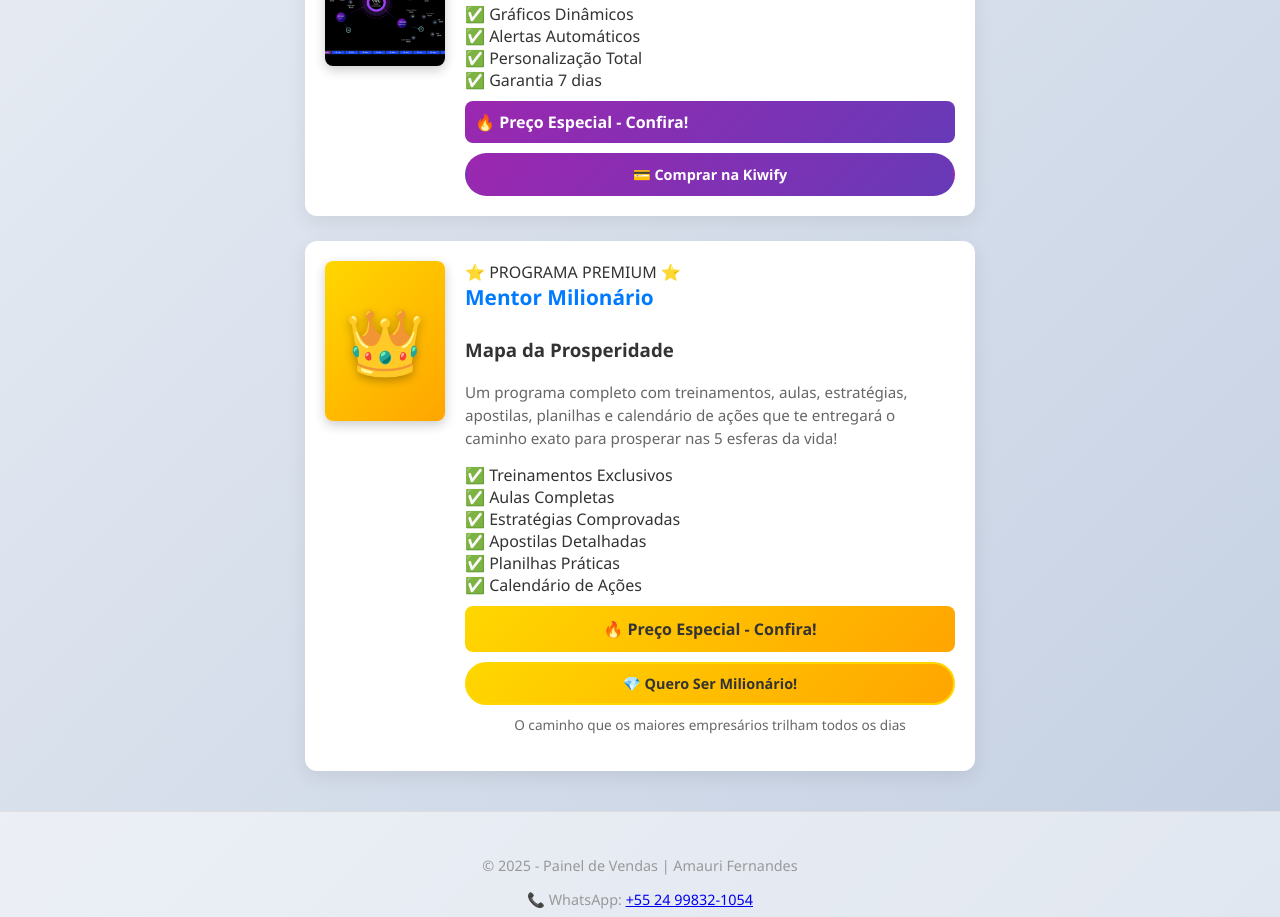
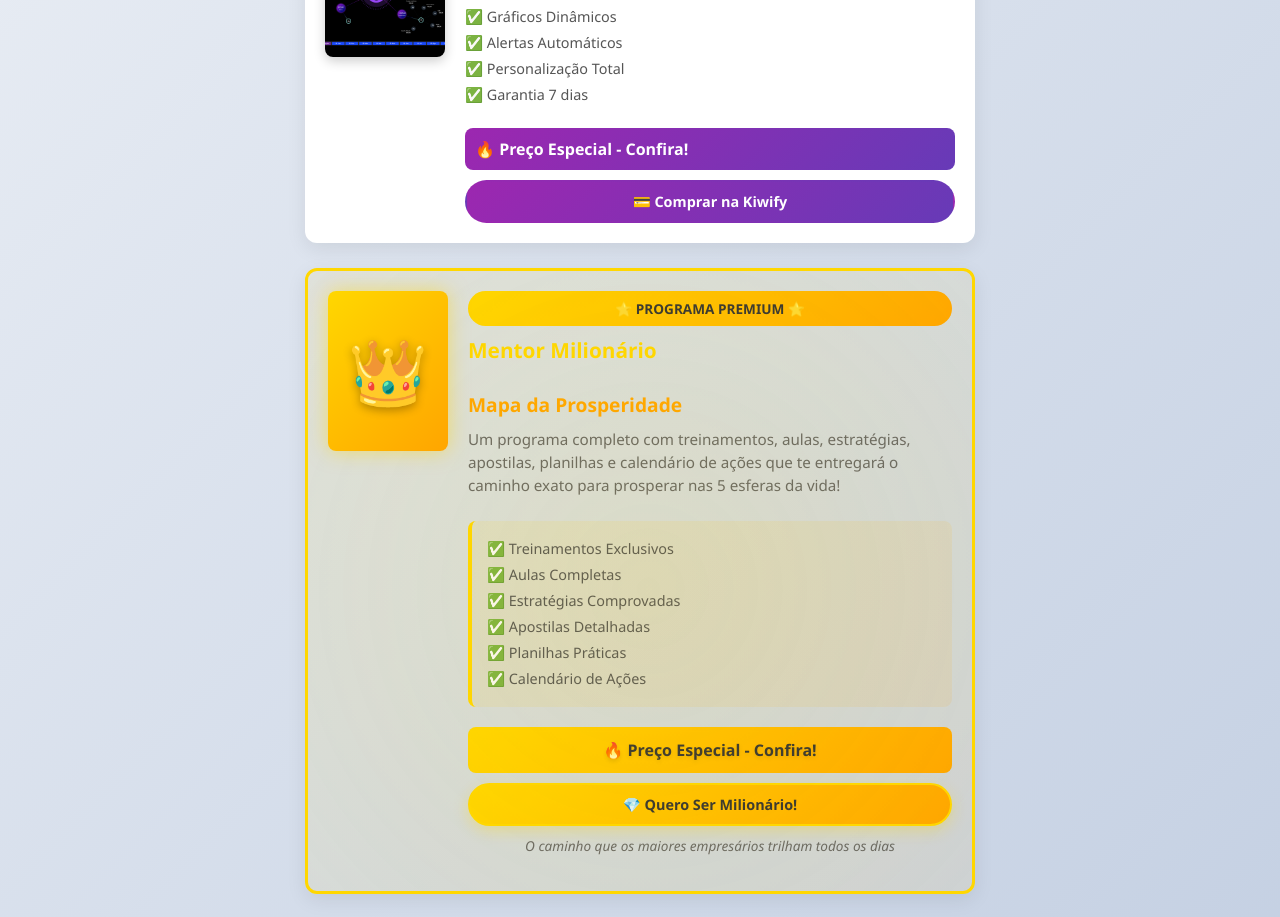
Before and after one commit to amaurifernandes5108/painel-de-vendas, a plain HTML site: page index.html in a window 1280 px wide. Shown: the part 1043-1960 px from the top of the page. Drawn offline with Linux system fonts and the light colour scheme.

Commit message:
Update style.css

```diff
--- a/style.css
+++ b/style.css
@@ -40,6 +40,28 @@ body {
     font-weight: 300;
 }
 
+/* 2.5 TAGLINE COM GRADIENTE PREMIUM */
+.header-tagline {
+    text-align: center;
+    font-size: 1.15em;
+    font-weight: 600;
+    margin-top: 15px;
+    line-height: 1.6;
+    letter-spacing: 0.5px;
+    animation: fadeInDown 0.8s ease-out;
+}
+
+.header-tagline p {
+    background: linear-gradient(135deg, #FFD700 0%, #667eea 50%, #764ba2 100%);
+    -webkit-background-clip: text;
+    -webkit-text-fill-color: transparent;
+    background-clip: text;
+    text-shadow: 0 2px 4px rgba(0, 0, 0, 0.1);
+    margin: 0;
+    padding: 0;
+    font-style: italic;
+}
+
 /* 3. CATÁLOGO PRINCIPAL */
 .catalog-container {
     max-width: 700px;
@@ -63,6 +85,90 @@ body {
 .ebook-item:hover {
     transform: translateY(-5px);
     box-shadow: 0 12px 30px rgba(0, 0, 0, 0.15);
+}
+
+/* PREMIUM CARD */
+.premium-card {
+    border: 3px solid #FFD700 !important;
+    background: linear-gradient(135deg, rgba(255, 215, 0, 0.05) 0%, rgba(255, 165, 0, 0.05) 100%) !important;
+    position: relative;
+    overflow: hidden;
+}
+
+.premium-card::before {
+    content: '';
+    position: absolute;
+    top: -50%;
+    right: -50%;
+    width: 200%;
+    height: 200%;
+    background: radial-gradient(circle, rgba(255, 215, 0, 0.1) 0%, transparent 70%);
+    animation: shine 3s infinite;
+}
+
+@keyframes shine {
+    0%, 100% {
+        transform: translate(0, 0);
+    }
+    50% {
+        transform: translate(20px, 20px);
+    }
+}
+
+.premium-badge {
+    position: relative;
+    box-shadow: 0 0 20px rgba(255, 215, 0, 0.5) !important;
+}
+
+.premium-label {
+    background: linear-gradient(135deg, #FFD700 0%, #FFA500 100%);
+    color: #333;
+    padding: 8px 15px;
+    border-radius: 20px;
+    display: inline-block;
+    font-weight: 700;
+    font-size: 0.85em;
+    margin-bottom: 10px;
+    text-align: center;
+    width: 100%;
+}
+
+.premium-card h2 {
+    color: #FFD700 !important;
+    font-size: 1.5em;
+    font-weight: 700;
+}
+
+.premium-card h3 {
+    color: #FFA500;
+    font-size: 1.2em;
+    margin-bottom: 10px;
+    font-weight: 600;
+}
+
+.premium-features {
+    background: linear-gradient(135deg, rgba(255, 215, 0, 0.1) 0%, rgba(255, 165, 0, 0.1) 100%);
+    padding: 15px;
+    border-radius: 8px;
+    border-left: 4px solid #FFD700;
+}
+
+.premium-price {
+    text-shadow: 0 2px 4px rgba(0, 0, 0, 0.1) !important;
+}
+
+.premium-button {
+    box-shadow: 0 5px 15px rgba(255, 215, 0, 0.3) !important;
+    transition: all 0.3s ease !important;
+}
+
+.premium-button:hover {
+    transform: scale(1.05) !important;
+    box-shadow: 0 10px 25px rgba(255, 215, 0, 0.5) !important;
+}
+
+.premium-footer {
+    font-style: italic;
 }
 
 /* CAPA DO E-BOOK */
@@ -104,6 +210,20 @@ body {
     color: #666;
 }
 
+/* FEATURES */
+.ebook-features {
+    font-size: 0.9em;
+    color: #555;
+    margin: 10px 0;
+    line-height: 1.8;
+}
+
+/* PREÇO */
+.ebook-price {
+    margin: 10px 0;
+    font-weight: bold;
+}
+
 /* BOTÃO DE ACESSO */
 .access-button {
     display: inline-block;
@@ -139,6 +259,16 @@ body {
     color: #999;
     background-color: rgba(255, 255, 255, 0.5);
     margin-top: 40px;
+}
+
+.app-footer a {
+    color: #007bff;
+    text-decoration: none;
+    font-weight: 600;
+}
+
+.app-footer a:hover {
+    text-decoration: underline;
 }
 
 /* 6. BOTÃO WHATSAPP FLUTUANTE */
@@ -207,6 +337,17 @@ body {
     }
 }
 
+@keyframes fadeInDown {
+    from {
+        opacity: 0;
+        transform: translateY(-10px);
+    }
+    to {
+        opacity: 1;
+        transform: translateY(0);
+    }
+}
+
 @keyframes fadeInUp {
     from {
         opacity: 0;
@@ -231,6 +372,14 @@ body {
 @media (max-width: 768px) {
     .app-header h1 {
         font-size: 1.8em;
+    }
+
+    .header-tagline {
+        font-size: 1em;
+    }
+
+    .header-tagline p {
+        letter-spacing: 0.2px;
     }
 
     .ebook-item {
@@ -276,6 +425,15 @@ body {
 
     .app-header p {
         font-size: 0.9em;
+    }
+
+    .header-tagline {
+        font-size: 0.95em;
+        margin-top: 12px;
+    }
+
+    .header-tagline p {
+        font-size: 0.95em;
     }
 
     .catalog-container {
@@ -353,4 +511,12 @@ body {
         border-top-color: #444;
         color: #888;
     }
+
+    .header-tagline p {
+        -webkit-text-fill-color: transparent;
+    }
+
+    .premium-card {
+        background: linear-gradient(135deg, rgba(255, 215, 0, 0.03) 0%, rgba(255, 165, 0, 0.03) 100%) !important;
+    }
 }
```
